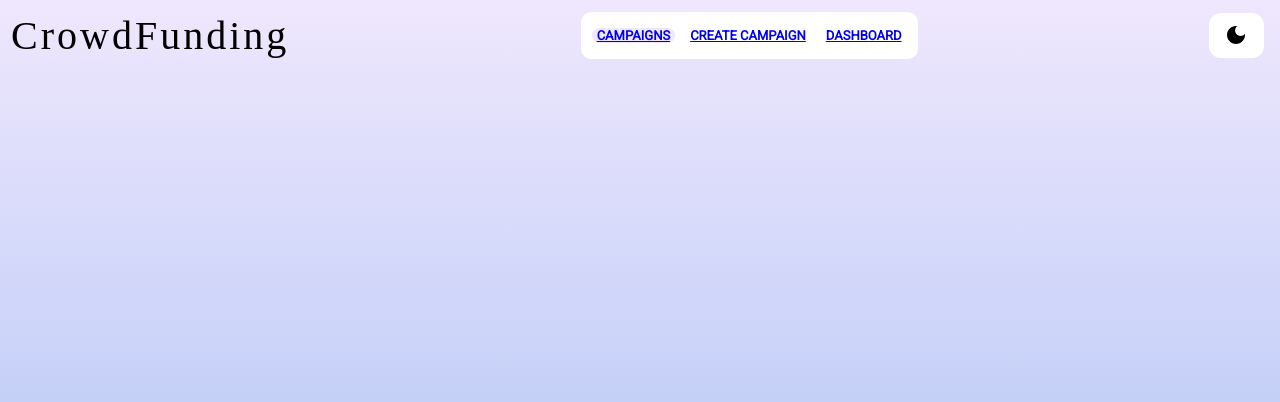
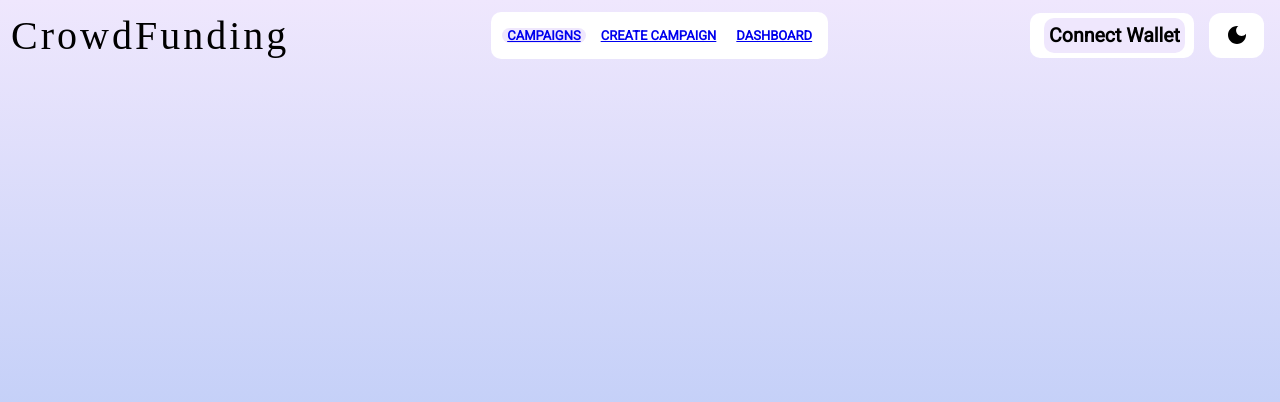
Before and after one commit to mayankbohra/CrowdFunding, a Next.js app in the folder crowdfunding/: page / in a window 1280 px wide. Shown: the top 402 px of the page. Built offline with nearby package versions, Linux system fonts and the light colour scheme; a web font is replaced by a local one.

Commit message:
add wallect connect feature with styling

```diff
--- a/crowdfunding/components/layout/components/HeaderRight.js
+++ b/crowdfunding/components/layout/components/HeaderRight.js
@@ -3,12 +3,14 @@
 import DarkModeIcon from '@mui/icons-material/DarkMode';
 import { App } from '../Layout';
 import { useContext } from 'react';
+import Wallet from './Wallet';
 
 const HeaderRight = () => {
     const ThemeToggler = useContext(App);
 
     return (
         <HeaderRightWrapper>
+            <Wallet />
             <ThemeToggle onClick={ThemeToggler.changeTheme}>
             {ThemeToggler.theme === 'light' ? <DarkModeIcon /> : <Brightness7Icon />}
             </ThemeToggle>
--- /dev/null
+++ b/crowdfunding/components/layout/components/Wallet.js
@@ -0,0 +1,101 @@
+import styled from "styled-components";
+import { ethers } from "ethers";
+import { useState } from "react";
+
+
+const networks = {
+    polygon: {
+        chainId: `0x${Number(80001).toString(16)}`,
+        chainName: "Polygon Testnet",
+        nativeCurrency: {
+            name: "MATIC",
+            symbol: "MATIC",
+            decimals: 18,
+        },
+        rpcUrls: ["https://rpc-mumbai.maticvigil.com/"],
+        blockExplorerUrls: ["https://mumbai.polygonscan.com/"],
+    },
+};
+
+
+const Wallet = () => {
+    const [address, setAddress] = useState("");
+    const [balance, setBalance] = useState("");
+
+
+    const connectWallet = async () => {
+        if (!window.ethereum) {
+            console.error("window.ethereum is not available");
+            return;
+        }
+
+        try {
+            await window.ethereum.request({ method: "eth_requestAccounts" });
+
+            const provider = new ethers.providers.Web3Provider(window.ethereum, "any");
+
+            if (provider.network && provider.network.name !== "matic") {
+                await window.ethereum.request({
+                    method: "wallet_addEthereumChain",
+                    params: [
+                        {
+                            ...networks["polygon"],
+                        },
+                    ],
+                });
+            }
+
+            const account = provider.getSigner();
+            const Address = await account.getAddress();
+            setAddress(Address);
+
+            const Balance = ethers.utils.formatEther(await account.getBalance());
+            setBalance(Balance);
+        } catch (error) {
+            console.error("Error connecting wallet: ", error);
+        }
+    };
+
+    return (
+        <ConnectWalletWrapper onClick={connectWallet}>
+            {balance == '' ? <Balance></Balance> : <Balance>{balance.slice(0, 4)} Matic</Balance>}
+            {address == '' ? <Address>Connect Wallet</Address> : <Address>{address.slice(0, 6)}...{address.slice(39)}</Address>}
+        </ConnectWalletWrapper>
+    );
+};
+
+const ConnectWalletWrapper = styled.div`
+  display: flex;
+  align-items: center;
+  justify-content: space-between;
+  background-color: ${(props) => props.theme.bgDiv};
+  padding: 5px 9px;
+  height: 100%;
+  color: ${(props) => props.theme.color};
+  border-radius: 10px;
+  margin-right: 15px;
+  font-family: 'Roboto';
+  font-weight: bold;
+  font-size: small;
+  cursor: pointer;
+`;
+
+const Address = styled.h2`
+    background-color: ${(props) => props.theme.bgSubDiv};
+    height: 100%;
+    display: flex;
+    align-items: center;
+    justify-content: center;
+    padding: 0 5px 0 5px;
+    border-radius: 10px;
+`
+
+const Balance = styled.h2`
+    display: flex;
+    height: 100%;
+    align-items: center;
+    justify-content: center;
+    margin-right: 5px;
+`
+
+export default Wallet;
--- a/crowdfunding/package.json
+++ b/crowdfunding/package.json
@@ -15,7 +15,7 @@
     "@mui/material": "^5.14.13",
     "@mui/styled-engine-sc": "^6.0.0-alpha.1",
     "dotenv": "^16.3.1",
-    "ethers": "^6.8.0",
+    "ethers": "^5.7.2",
     "hardhat": "^2.18.1",
     "next": "^13.5.4",
     "react": "^18.2.0",
```
Also changed, not shown: 1 other file (tests, documents, lock files or other folders).
